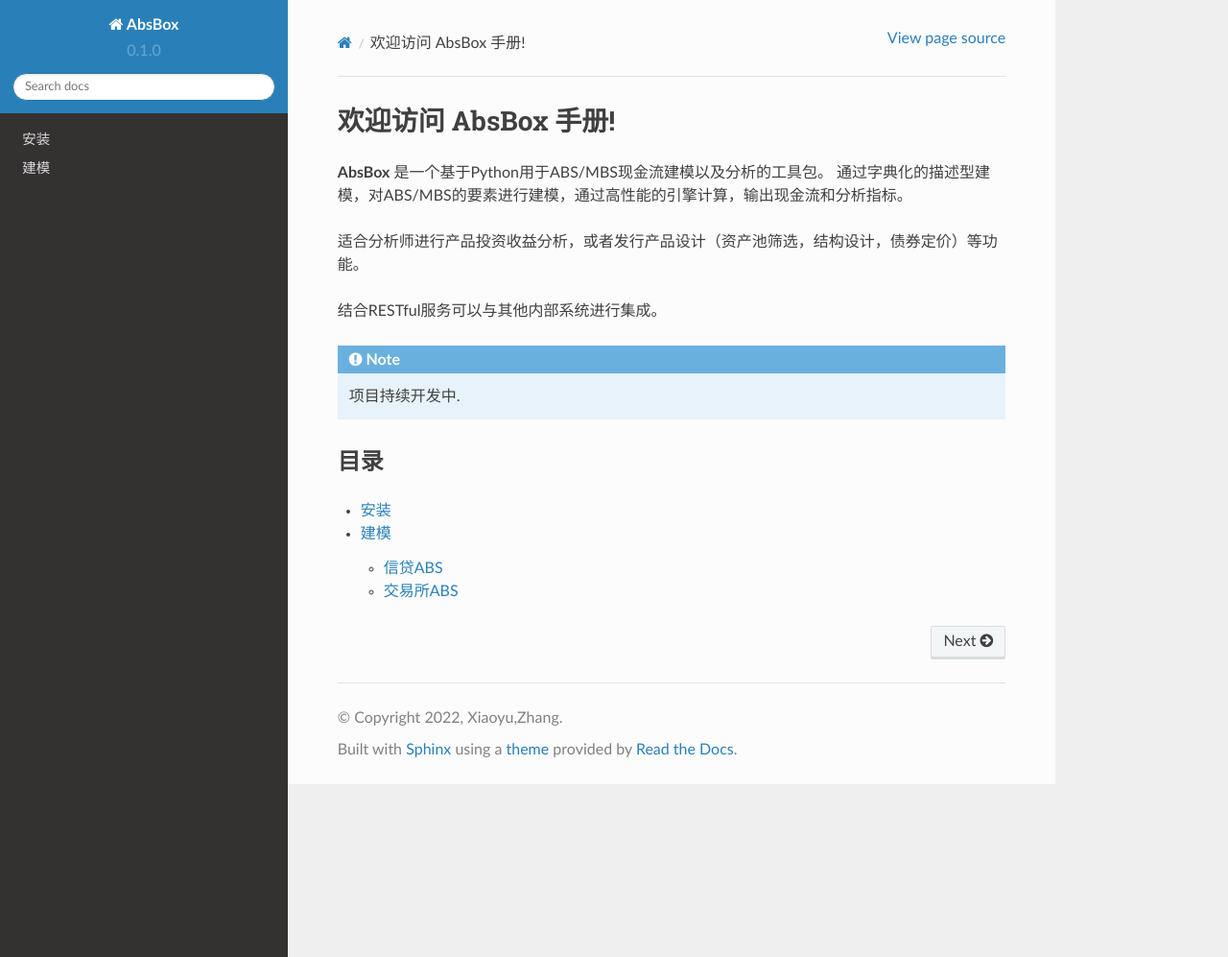
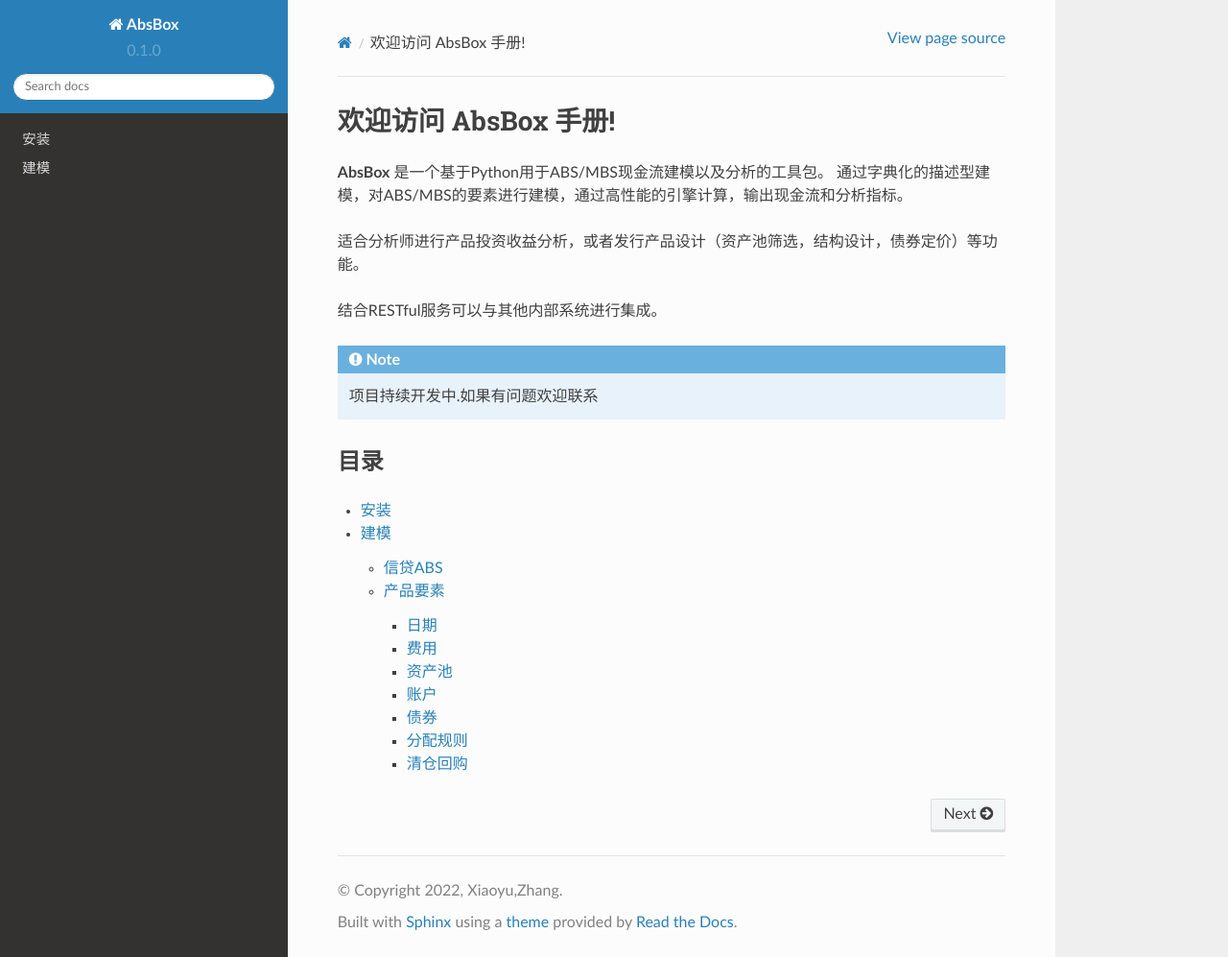
Before and after one commit to yellowbean/pyabs-doc, a Sphinx documentation site: the page built from docs/source/index.rst, in a window 1280 px wide and 997 px high. Shown: the whole window at 96% size. Built offline with Sphinx 7.4.7 and the Read the Docs theme 2.0.0, drawn with Linux system fonts in a browser that asks for light colours; pages that are not in the unit, such as notebooks, are missing from menus; some of the changed lines change nothing that is shown.

Commit message:
init commit

```diff
--- a/docs/source/conf.py
+++ b/docs/source/conf.py
@@ -17,7 +17,7 @@
     'sphinx.ext.autodoc',
     'sphinx.ext.autosummary',
     'sphinx.ext.intersphinx',
-    'myst_parser'
+    #'myst_parser'
 ]
 
 intersphinx_mapping = {
--- a/docs/source/index.rst
+++ b/docs/source/index.rst
@@ -10,7 +10,7 @@
 
 .. note::
 
-   项目持续开发中.
+   项目持续开发中.如果有问题欢迎联系
 
 目录
 --------
--- a/docs/source/建模.rst
+++ b/docs/source/建模.rst
@@ -9,21 +9,147 @@
 
 信贷ABS
 ------------
-
-To use Lumache, first install it using pip:
-
 .. code-block:: python
 
    from absbox.local.china import 信贷ABS
 
-交易所ABS
+
+产品要素
 ----------------
+日期
+^^^^
+
+封包日/入池日:
+  指 原始权益人 将 底层资产转移到SPV的当天。改日期之后所有资产的现金流的归属于SPV
+
+起算日/起息日:
+  指 产品 成立之后，负债端债券的起始计算利息的当日。
+
+首次支付日:
+  指 产品 成立之后，负债端第一次支付利息的当日。
+
+建模时按照顺序 ``(封包日,起息日,首次支付日)`` 作为一个Python tuple用于描述产品的日期要素.
+因为日期有着业务顺序含义，因此无需通过字典形式进行建模，而是一个tuple即可。
 
 .. code-block:: python
 
-   from absbox.local.china import 交易所ABS
+  ("2022-01-01","2022-03-01","2022-05-01")
+  # 表示 封包日=2022-01-01,起息日=2022-03-01,首次支付日=2022-05-01
 
-To retrieve a list of random ingredients,
+费用
+^^^^
+
+费用类型包括
+  * 一次性费用， 例如需要支付的承销费用。
+  * 周期性费用 ，例如一年一次的跟踪评级费用
+  * 按照比例产生的费用：
+     * 例如按照资产池余额，或者债券余额作为基数的费用
+     * 或者按照资产池利息作为基数的增值税计算费用
+
+建模格式为： ``(费用名称 , {费用描述} )``
+
+.. code-block:: python
+
+  (("增值税",{"类型":{"百分比费率":["资产池当期利息",0.0325]}})
+      ,("服务商费用",{"类型":{"年化费率":["资产池余额",0.02]}}))
+
+资产池
+^^^^
+用一个列表表示资产的清单，目前资产清单包含 ``按揭贷款`` ``消费贷款`` ``租金合同`` ``企业贷款`` .
+
+账户
+^^^^
+账户有两种，一种为普通账户，表示用于简单的现金收支
+
+建模格式为 ``(账户名称,账户属性)``, 例如
+
+.. code-block:: python
+
+  (("本金分账户",{"余额":0})
+   ,("收入分账户",{"余额":0}))
+
+另外一种为 ``储备账户`` ，该类账户存在一个目标储备金额,其设置可以通过 ``账户属性`` 进行建模
+
+目标储备金额: 有多种设置方式，例如
+
+  * 单一值： 固定的绝对金额，例如，10000元
+    ``("储备账户A",{"余额":0,"类型":{"固定储备金额":1000}})``
+  * 公式值： 例如资产池余额的一个百分比，例如资产池余额的 2%
+    ``("储备账户B",{"余额":0,"类型":{"目标储备金额":["资产池余额",0.015]}})``
+
+  * 复合值： 例如为 单一值 公式值 两者取大，或者取小
+
+    .. code-block:: python
+
+      ("储备账户C",{"余额":0,"类型":{"较高":[
+                                     {"目标储备金额":["资产池余额",0.015]}
+                                    ,{"固定储备金额":100}]})
+      ("储备账户D",{"余额":0,"类型":{"较低":[
+                                     {"目标储备金额":["资产池余额",0.015]}
+                                    ,{"固定储备金额":100}]})
+      # 甚至可以进行多条件组合
+      ("储备账户E",{"余额":0,"类型":{"较低":[{"较高":[
+                                            {"目标储备金额":["资产池余额",0.015]}
+                                            ,{"固定储备金额":100}]}
+                                    ,{"固定储备金额":150}]})
+债券
+^^^^
+建模格式为 ``(债券层级名称,属性)`` ， 其中 ``利率类型`` 分为三种
+  * 固定利率   :code:`"利率":{"固定":0.0569}`
+  * 浮动利率   :code:`"利率":{"浮动":["LPR5Y",-0.0169,"每月"]}`
+  * 期间收益   :code:`"利率":{"期间收益":0.02}`
+
+债券种类众多，包括过手摊还类，固定摊还，锁定类：
+
+  * 过手摊还类： 较为常见利随本清式债券。
+  * 固定摊还： 预定义固定摊还目标额，限定了每次兑付时候最大的本金还款额。
+  * 锁定类： 预定义一个日期，该日期之前都不得偿还本金（可以偿还利息）
+
+.. code-block:: python
+
+    ("A1",{"当前余额":3_650_000_000
+                             ,"当前利率":0.03
+                             ,"初始余额":3_650_000_000
+                             ,"初始利率":0.03
+                             ,"起息日":"2020-01-03"
+                             ,"利率":{"浮动":["LPR5Y",-0.0169,"每月"]}
+                             ,"债券类型":{"过手摊还":None}
+                            })
+      ,("A2",{"当前余额":5_444_000_000
+                             ,"当前利率":0.03
+                             ,"初始余额":5_444_000_000
+                             ,"初始利率":0.03
+                             ,"起息日":"2020-01-03"
+                             ,"利率":{"浮动":["LPR5Y",-0.0091,"每月"]}
+                             ,"债券类型":{"过手摊还":None}
+                            })
+      ,("次级",{"当前余额":900_883_783.62
+                             ,"当前利率":0.0
+                             ,"初始余额":2_123_875_534.53
+                             ,"初始利率":0.00
+                             ,"起息日":"2020-01-03"
+                             ,"利率":{"期间收益":0.02}  # 期间收益必须满足 2%
+                             ,"债券类型":{"权益":None}
+                            })
+
+
+
+分配规则
+^^^^
+
+分配规则描述了一系列SPV资金的收取和支出的动作。包括
+
+  * 支付费用
+  * 支付债券利息
+  * 支付债券本金
+  * 支付债券期间收益
+  * 账户转移
+
+
+
+清仓回购
+^^^^
+
 you can use the ``lumache.get_random_ingredients()`` function:
 
 .. autofunction:: lumache.get_random_ingredients
```
